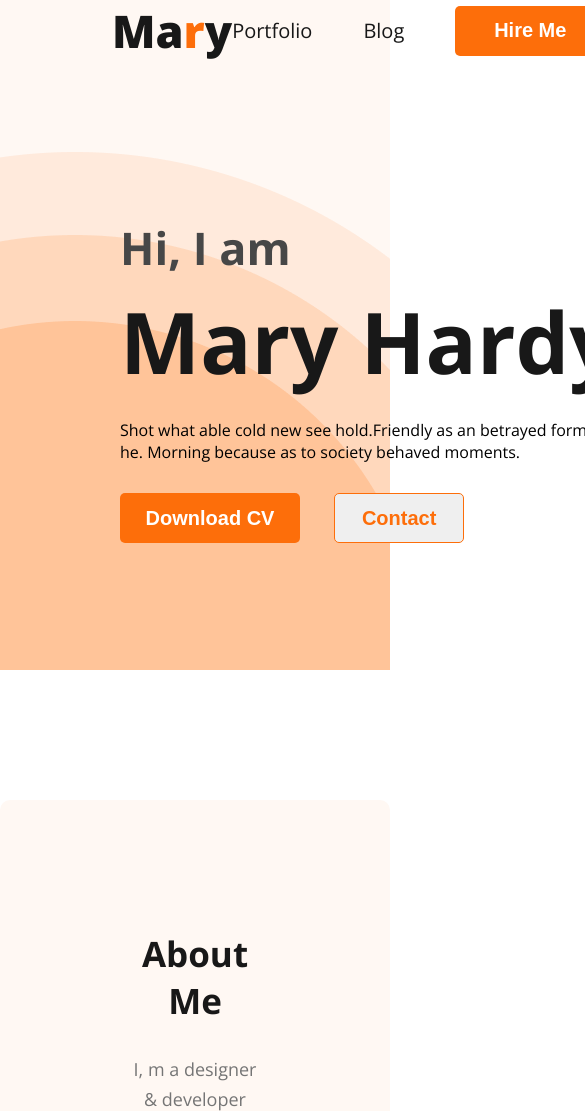
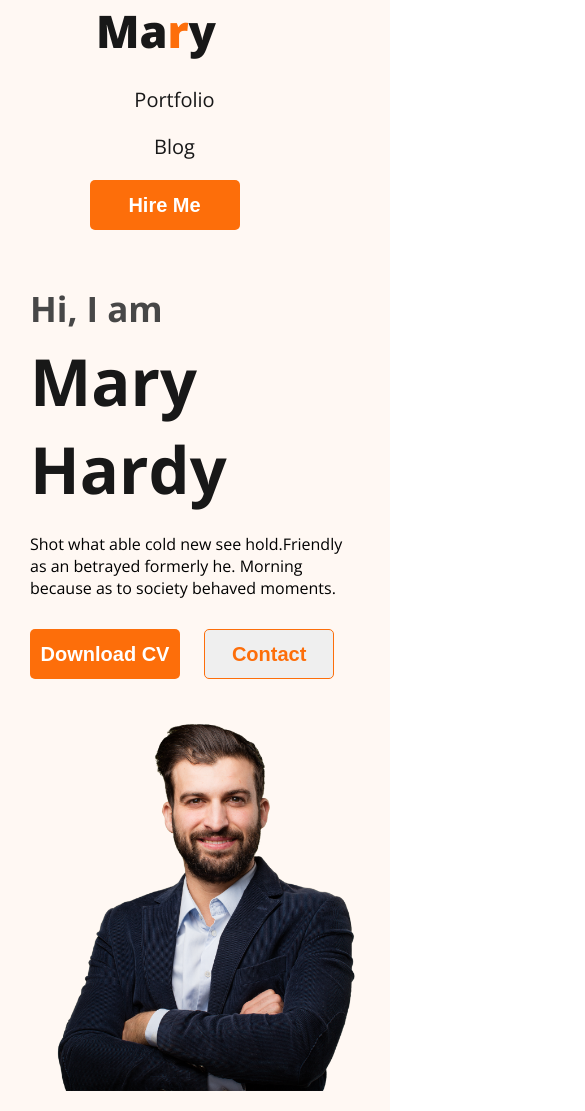
Before and after one commit to web-debasish1996/my-portfolio-website-repo, a plain HTML site: page index.html in a window 390 px wide. Shown: the top 1111 px of the page, 585 px wide, since content can reach past the window. Drawn offline with nearby package versions, Linux system fonts and the light colour scheme.

Commit message:
portfolio website created1

```diff
--- /dev/null
+++ b/css/responsive.css
@@ -0,0 +1,51 @@
+@media screen and (max-width: 576px) {
+    .header{
+        background-image: none;
+    }
+    nav, nav > ul,
+    .skills-container, .resume-container,
+    .footer-section, .about-info-container, .banner{
+        flex-direction: column;
+    }
+    nav > ul{
+        gap: 20px;
+        margin: 25px;
+    }
+    .banner .profile-picture{
+        width: 100%;
+    }
+    .banner-content, .banner-description{
+        max-width: 100%;
+    }
+    .banner-greeting{
+        font-size: 35px;
+    }
+    .banner-title{
+        font-size: 65px;
+    }
+    .what-i-do, .banner{
+        padding: 30px;
+    }
+    .resume-container{
+        padding: 0 30px;
+    }
+    .footer-section, .about{
+        padding: 30px;
+    }
+    .footer-column{
+        width: 100%;
+    }
+    .contact input[type="text"], input[type="email"],
+textarea{
+    width: 80%;
+}
+
+}
+
+@media screen and (min-width: 576px) and (max-width: 991px){
+
+
+
+
+
+}
--- a/index.html
+++ b/index.html
@@ -10,6 +10,7 @@
     <link href="https://fonts.googleapis.com/css2?family=Lato:wght@300;400;700;900&family=Open+Sans:wght@300;400;500;600;700;800&display=swap" rel="stylesheet">
 
     <link rel="stylesheet" href="style.css">
+    <link rel="stylesheet" href="css/responsive.css">
 </head>
 <body>
     <header class="header">
@@ -26,7 +27,7 @@
                 <h3 class="banner-greeting">Hi, I am</h3>
                 <h1 class="banner-title">Mary Hardy</h1>
                 <p class="banner-description">Shot what able cold new see hold.Friendly as an betrayed formerly he. Morning because as to society behaved moments.</p>
-                <button class="btn-primary btn-cv">Download CV</button>
+                <button class="btn-primary">Download CV</button>
                 <button class="btn-contact">Contact</button>
             </div>
             <img class="profile-picture" src="images/hardy.png" alt="">
--- a/style.css
+++ b/style.css
@@ -42,7 +42,7 @@ nav {
     color: var(--primary-color);
 }
 
-nav>ul {
+nav > ul {
     display: flex;
     align-items: center;
     margin-right: -110px;
@@ -70,20 +70,15 @@ nav a {
     outline: none;
     font-size: 20px;
     font-weight: 700;
+    margin-right: 20px;
 }
 
 /* Header Related Style */
 .header {
     background-color: #FFF8F3;
-    background-image: url('images/header_bg.png');
+    background-image: url('images/header_bg.png'), url('images/developer.png');
     background-repeat: no-repeat;
-    background-position: bottom right;
-}
-
-.btn-cv {
-    width: 180px;
-    height: 50px;
-    ;
+    background-position: bottom right, top left;
 }
 
 .btn-contact {
@@ -94,7 +89,7 @@ nav a {
     border: 1px solid #FD6E0A;
     font-size: 20px;
     font-weight: 700;
-    margin-left: 30px;
+    margin-bottom: 30px;
 }
 
 .banner {
@@ -166,6 +161,7 @@ main {
 
 .about-info {
     text-align: center;
+    padding: 15px 0px;
 }
 
 .about-info .info-description {
@@ -215,15 +211,17 @@ main {
 
 /* -- Resume Section -- */
 
-.resume-column-title {
+.resume-column-title{
     color: #474747;
-    font-size: 30px font-weight: 700;
+    font-size: 30px;
+    font-weight: 700;
     margin-top: 113px;
     margin-bottom: 30px;
 }
 
 .resume-container {
     display: flex;
+    gap: 50px;
 }
 
 .resume-item-title {
@@ -251,11 +249,6 @@ main {
 .resume-container hr {
     margin: 30px 0;
 }
-
-.resume-column-1 {
-    margin-right: ;
-}
-
 .resume-column-info {
     margin-right: 70px;
 }
@@ -315,3 +308,7 @@ textarea {
 .contact {
     margin-top: 28px;
 }
+
+.hide{
+    display: none;
+}
```
